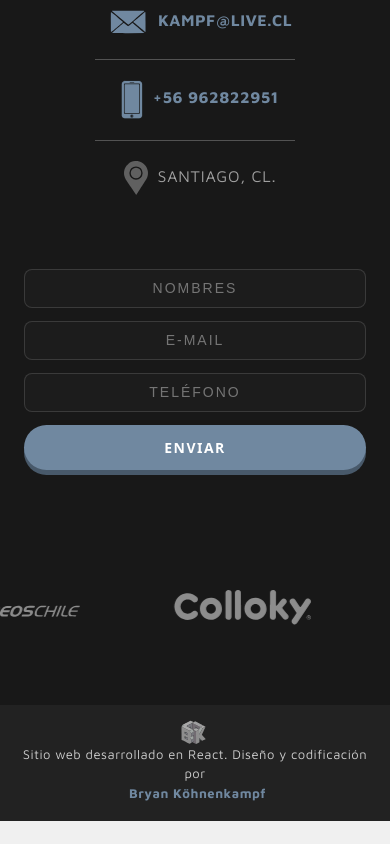
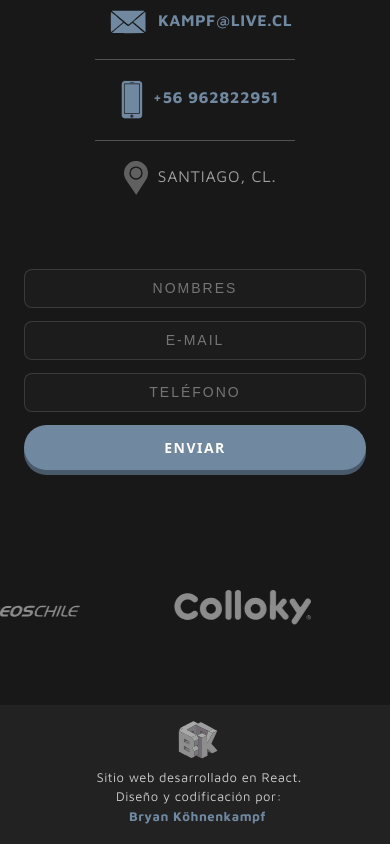
Before and after one commit to baktcl/bakt.github.io, a React (Create React App) app: page / in a window 390 px wide. Shown: the part 3195-4039 px from the top of the page. Before the commit the page ends 4016 px from the top, so only its background shows below. Built offline with nearby package versions, Linux system fonts and the light colour scheme.

Commit message:
fix copyright responsivo

```diff
--- a/src/components/creditos.jsx
+++ b/src/components/creditos.jsx
@@ -5,7 +5,8 @@ function Creditos() {
             <a href="https://bakt.cl/">
                 <img src={baktlogo} width="25" height="25" alt="bakt.cl" class="logotipo" />
             </a>
-            <p>Sitio web desarrollado en React. Diseño y codificación por </p>
+            <p>Sitio web desarrollado en React.</p>
+            <p>Diseño y codificación por:</p>
             <a href="https://bakt.cl/">Bryan Köhnenkampf</a>
         </div>
     )
--- a/src/scss/creditos.scss
+++ b/src/scss/creditos.scss
@@ -13,9 +13,15 @@
         flex-basis: 100%
     }
     img {
-        margin: -3px 0.5rem 0 0;
+        margin: -3px 0 0 0;
         opacity: 0.7;
         transition: 0.3s;
+        @media (max-width: 1000px) {
+            flex-basis: 100%;
+            width: 40px;
+            height: 40px;
+            margin-bottom: 0.5rem;
+        }
         &:hover {
             opacity: 1;
             transition: 0.3s;
@@ -28,6 +34,10 @@
         font-family: "Maven Pro", sans-serif;
         margin: 0;
         text-align: center;
+        margin-left: 0.5rem;
+        @media (max-width: 1000px) {
+            flex-basis: 100%;
+        }
     }
     a {
         color: #7088a0;
```
